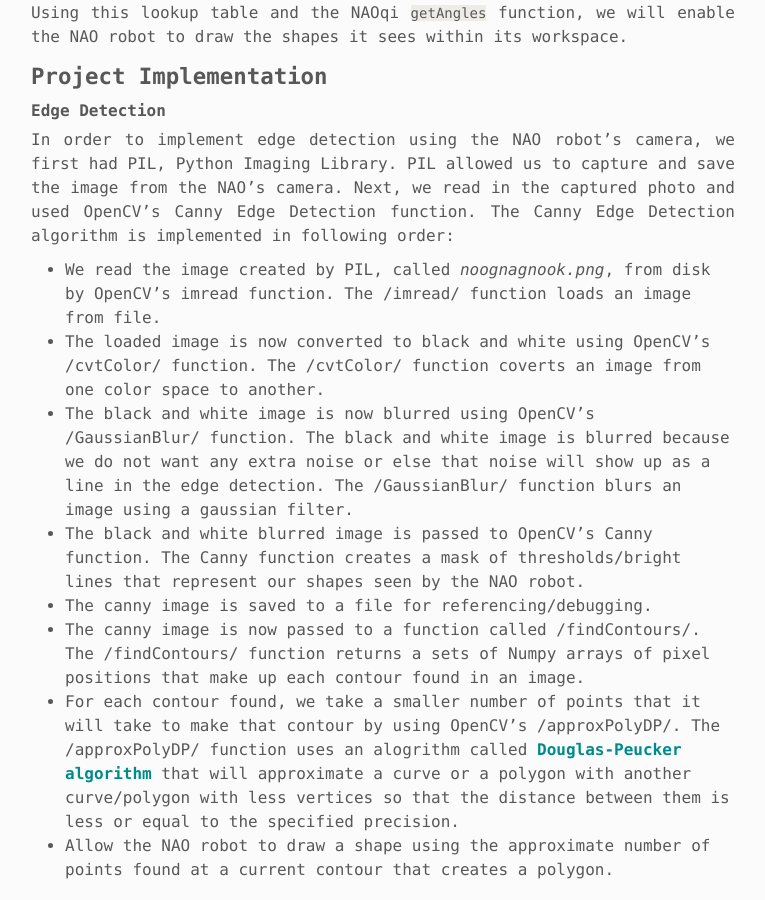
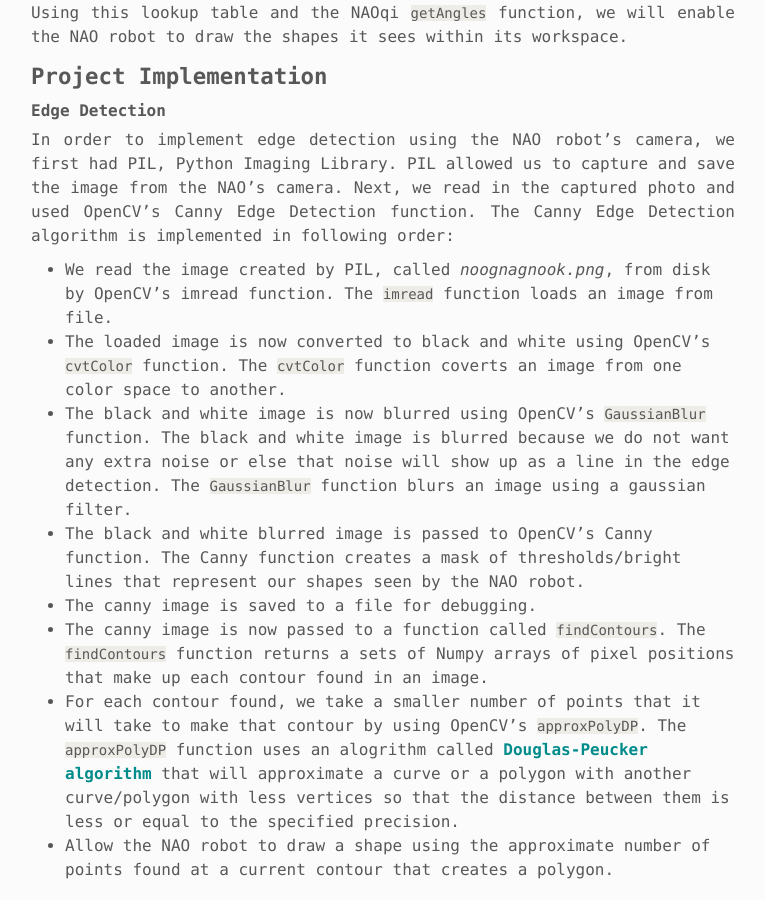
Before and after one commit to tjmaynes/tjmaynes.com, a Jekyll site: the page built from _posts/2015-05-09-drawing-shapes-with-nao.md, in a window 1280 px wide and 900 px high, scrolled down 2009 px. Shown: the whole window, without its empty margins (257-1022 px from the left). Built offline with Jekyll 4.4.1, drawn with Linux system fonts in a browser that asks for light colours; some web fonts are replaced.

Commit message:
Cleanup NAO blog post

```diff
--- a/_posts/2015-05-09-drawing-shapes-with-nao.md
+++ b/_posts/2015-05-09-drawing-shapes-with-nao.md
@@ -34,13 +34,13 @@ Using this lookup table and the NAOqi `getAngles` function, we will enable the N
 ### Edge Detection
 In order to implement edge detection using the NAO robot's camera, we first had PIL, Python Imaging Library. PIL allowed us to capture and save the image from the NAO's camera. Next, we read in the captured photo and used OpenCV's Canny Edge Detection function. The Canny Edge Detection algorithm is implemented in following order:
 
-- We read the image created by PIL, called *noognagnook.png*, from disk by OpenCV's imread function. The /imread/ function loads an image from file.
-- The loaded image is now converted to black and white using OpenCV's /cvtColor/ function. The /cvtColor/ function coverts an image from one color space to another.
-- The black and white image is now blurred using OpenCV's /GaussianBlur/ function. The black and white image is blurred because we do not want any extra noise or else that noise will show up as a line in the edge detection. The /GaussianBlur/ function blurs an image using a gaussian filter.
+- We read the image created by PIL, called *noognagnook.png*, from disk by OpenCV's imread function. The `imread` function loads an image from file.
+- The loaded image is now converted to black and white using OpenCV's `cvtColor` function. The `cvtColor` function coverts an image from one color space to another.
+- The black and white image is now blurred using OpenCV's `GaussianBlur` function. The black and white image is blurred because we do not want any extra noise or else that noise will show up as a line in the edge detection. The `GaussianBlur` function blurs an image using a gaussian filter.
 - The black and white blurred image is passed to OpenCV's Canny function. The Canny function creates a mask of thresholds/bright lines that represent our shapes seen by the NAO robot.
-- The canny image is saved to a file for referencing/debugging.
-- The canny image is now passed to a function called /findContours/. The /findContours/ function returns a sets of Numpy arrays of pixel positions that make up each contour found in an image.
-- For each contour found, we take a smaller number of points that it will take to make that contour by using OpenCV's /approxPolyDP/. The /approxPolyDP/ function uses an alogrithm called [Douglas-Peucker algorithm](https://en.wikipedia.org/wiki/Ramer–Douglas–Peucker_algorithm) that will approximate a curve or a polygon with another curve/polygon with less vertices so that the distance between them is less or equal to the specified precision.
+- The canny image is saved to a file for debugging.
+- The canny image is now passed to a function called `findContours`. The `findContours` function returns a sets of Numpy arrays of pixel positions that make up each contour found in an image.
+- For each contour found, we take a smaller number of points that it will take to make that contour by using OpenCV's `approxPolyDP`. The `approxPolyDP` function uses an alogrithm called [Douglas-Peucker algorithm](https://en.wikipedia.org/wiki/Ramer–Douglas–Peucker_algorithm) that will approximate a curve or a polygon with another curve/polygon with less vertices so that the distance between them is less or equal to the specified precision.
 - Allow the NAO robot to draw a shape using the approximate number of points found at a current contour that creates a polygon.
 
 Lots of testing was done to make sure that we were using the approriate number of points and the correct points to draw from. Now that we have edge detection setup properly, we can now interpolate the detected pixel position to our workspace by using a lookup table and bilinear interpolation.
```
